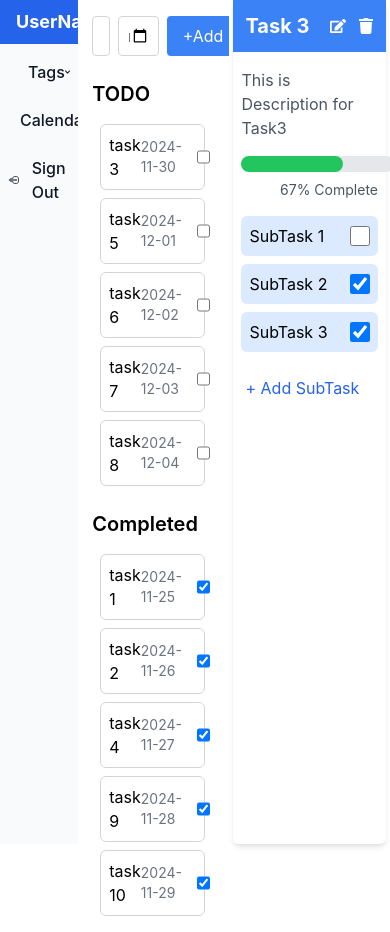
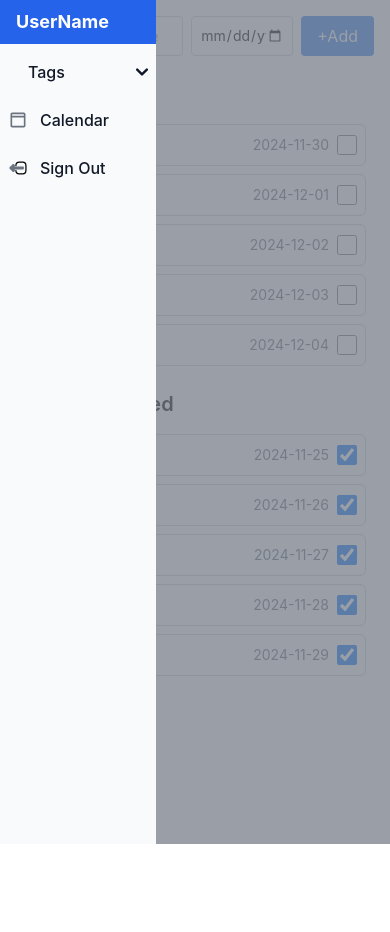
Before and after one commit to omarzydan610/DoHub, a React (Create React App) app: page / in a window 390 px wide. Both pictures are taken after a click on the button "Open sidebar". After the commit the page ends 844 px from the top, so only its background shows below. Built offline with nearby package versions, Linux system fonts and the light colour scheme.

Commit message:
make design responsive

```diff
--- a/src/components/homepage/ListScreen.jsx
+++ b/src/components/homepage/ListScreen.jsx
@@ -1,15 +1,19 @@
-import React from 'react';
-import SideBar from "./SideBar"
-import MiddleBar from "./middlebar"
-import "../../styles/listScreen.css"
-import TaskEdit from './TaskEdit';
-function ListScreen(){
-    return(
-        <div className="list-screen w-full">
-            <SideBar className = "w-1/5"/>
-            <MiddleBar className = "w-2/5"/>
-            <TaskEdit className ="w-2/5"/>
-        </div>
-    )
+import { React, useState } from "react";
+import SideBar from "./SideBar";
+import MiddleBar from "./middlebar";
+import "../../styles/listScreen.css";
+import TaskEdit from "./TaskEdit";
+function ListScreen() {
+  const [isSidebarOpen, setSidebarOpen] = useState(false);
+  return (
+    <div className="list-screen w-full">
+      <SideBar isSidebarOpen={isSidebarOpen} setSidebarOpen={setSidebarOpen} />
+      <MiddleBar
+        isSidebarOpen={isSidebarOpen}
+        setSidebarOpen={setSidebarOpen}
+      />
+      <TaskEdit />
+    </div>
+  );
 }
-export default ListScreen
+export default ListScreen;
--- a/src/components/homepage/SideBar.jsx
+++ b/src/components/homepage/SideBar.jsx
@@ -1,7 +1,6 @@
 import React, { useState } from "react";
 
-const SideBar = () => {
-  const [isSidebarOpen, setSidebarOpen] = useState(false);
+const SideBar = ({ isSidebarOpen, setSidebarOpen }) => {
   const [isDropdownOpen, setDropdownOpen] = useState(false);
 
   const toggleSidebar = () => {
@@ -13,7 +12,7 @@ const SideBar = () => {
   };
 
   return (
-    <div className="side-bar w-1/5">
+    <div className="side-bar sm:w-1/5">
       {/* Sidebar Toggle Button */}
       <button
         onClick={toggleSidebar}
@@ -40,7 +39,7 @@ const SideBar = () => {
       {/* Sidebar */}
       <aside
         id="sidebar-multi-level-sidebar"
-        className={`fixed top-0 left-0 z-40 w-1/5 h-screen transition-transform ${
+        className={`fixed top-0 left-0 z-40 w-2/5 sm:w-1/5 h-screen transition-transform ${
           isSidebarOpen ? "translate-x-0" : "-translate-x-full"
         } sm:translate-x-0`}
         aria-label="Sidebar"
--- a/src/components/homepage/TaskEdit.jsx
+++ b/src/components/homepage/TaskEdit.jsx
@@ -23,7 +23,7 @@ export default function TaskEdit() {
   };
 
   return (
-    <div className="mb-2   bg-white shadow-md rounded-md  w-2/5 mx-1 h-screen">
+    <div className="mb-2   bg-white shadow-md rounded-md hidden sm:block w-2/5 mx-1 h-screen">
       <div className="flex justify-between items-center  p-3 bg-blue-500 w-full mb-4">
         <h2 className="text-xl font-bold text-white">Task 3</h2>
         <div className="flex space-x-3">
--- a/src/components/homepage/middlebar.jsx
+++ b/src/components/homepage/middlebar.jsx
@@ -1,6 +1,6 @@
 import React, { useState } from "react";
 
-function MiddleBar() {
+function MiddleBar({ isSidebarOpen, setSidebarOpen }) {
   const [uncompletedTasks, setUncompletedTasks] = useState([
     { id: 3, name: "task 3", completed: false, date: "2024-11-30" },
     { id: 5, name: "task 5", completed: false, date: "2024-12-01" },
@@ -37,7 +37,21 @@ function MiddleBar() {
   };
 
   return (
-    <div className="middle-bar w-2/5 p-4 h-full overflow-auto custom-scrollbar">
+    <div className="relative w-screen sm:w-2/5">
+      {/* Overlay */}
+      {isSidebarOpen && (
+        <div
+          className="fixed inset-0 bg-gray-700 bg-opacity-50 z-10"
+          onClick={() => setSidebarOpen(false)}
+        ></div>
+      )}
+
+      {/* Content */}
+      <div
+        className={`middle-bar p-4 overflow-auto custom-scrollbar relative z-2 bg-white transition-all duration-300 ${
+          isSidebarOpen ? "opacity-50" : "opacity-100"
+        }`}
+      >
         <div className="task-form-section mb-6">
           <form
             id="taskForm"
@@ -55,7 +69,7 @@ function MiddleBar() {
               type="date"
               value={newTaskDate}
               onChange={(e) => setNewTaskDate(e.target.value)}
-            className="border border-gray-300 p-2 rounded w-1/3 h-10"
+              className="border border-gray-300 p-2 rounded w-1/3 h-10 text-sm xs:text-black"
             />
             <button
               type="submit"
@@ -112,6 +126,7 @@ function MiddleBar() {
           ))}
         </ul>
       </div>
+    </div>
   );
 }
 
--- a/tailwind.config.js
+++ b/tailwind.config.js
@@ -1,60 +1,63 @@
 module.exports = {
-  content: ['./src/**/*.{js,jsx,ts,tsx}'],
-  darkMode: 'class', // Enables dark mode via the 'class' strategy
+  content: ["./src/**/*.{js,jsx,ts,tsx}"],
+  darkMode: "class", // Enables dark mode via the 'class' strategy
   theme: {
     extend: {
       colors: {
         primary: {
-          50: '#eff6ff',
-          100: '#dbeafe',
-          200: '#bfdbfe',
-          300: '#93c5fd',
-          400: '#60a5fa',
-          500: '#3b82f6',
-          600: '#2563eb',
-          700: '#1d4ed8',
-          800: '#1e40af',
-          900: '#1e3a8a',
-          950: '#172554'
-        }
+          50: "#eff6ff",
+          100: "#dbeafe",
+          200: "#bfdbfe",
+          300: "#93c5fd",
+          400: "#60a5fa",
+          500: "#3b82f6",
+          600: "#2563eb",
+          700: "#1d4ed8",
+          800: "#1e40af",
+          900: "#1e3a8a",
+          950: "#172554",
+        },
+      },
+      screens: {
+        xs: "480px", // Custom small screen breakpoint
       },
       fontFamily: {
         body: [
-          'Inter',
-          'ui-sans-serif',
-          'system-ui',
-          '-apple-system',
-          'system-ui',
-          'Segoe UI',
-          'Roboto',
-          'Helvetica Neue',
-          'Arial',
-          'Noto Sans',
-          'sans-serif',
-          'Apple Color Emoji',
-          'Segoe UI Emoji',
-          'Segoe UI Symbol',
-          'Noto Color Emoji'
+          "Inter",
+          "ui-sans-serif",
+          "system-ui",
+          "-apple-system",
+          "system-ui",
+          "Segoe UI",
+          "Roboto",
+          "Helvetica Neue",
+          "Arial",
+          "Noto Sans",
+          "sans-serif",
+          "Apple Color Emoji",
+          "Segoe UI Emoji",
+          "Segoe UI Symbol",
+          "Noto Color Emoji",
         ],
         sans: [
-          'Inter',
-          'ui-sans-serif',
-          'system-ui',
-          '-apple-system',
-          'system-ui',
-          'Segoe UI',
-          'Roboto',
-          'Helvetica Neue',
-          'Arial',
-          'Noto Sans',
-          'sans-serif',
-          'Apple Color Emoji',
-          'Segoe UI Emoji',
-          'Segoe UI Symbol',
-          'Noto Color Emoji'
-        ]
-      }
-    }
+          "Inter",
+          "ui-sans-serif",
+          "system-ui",
+          "-apple-system",
+          "system-ui",
+          "Segoe UI",
+          "Roboto",
+          "Helvetica Neue",
+          "Arial",
+          "Noto Sans",
+          "sans-serif",
+          "Apple Color Emoji",
+          "Segoe UI Emoji",
+          "Segoe UI Symbol",
+          "Noto Color Emoji",
+        ],
+      },
+    },
   },
-  plugins: []
-}
+  plugins: [],
+};
```
Lines whose indentation alone changed are shown as unchanged.
